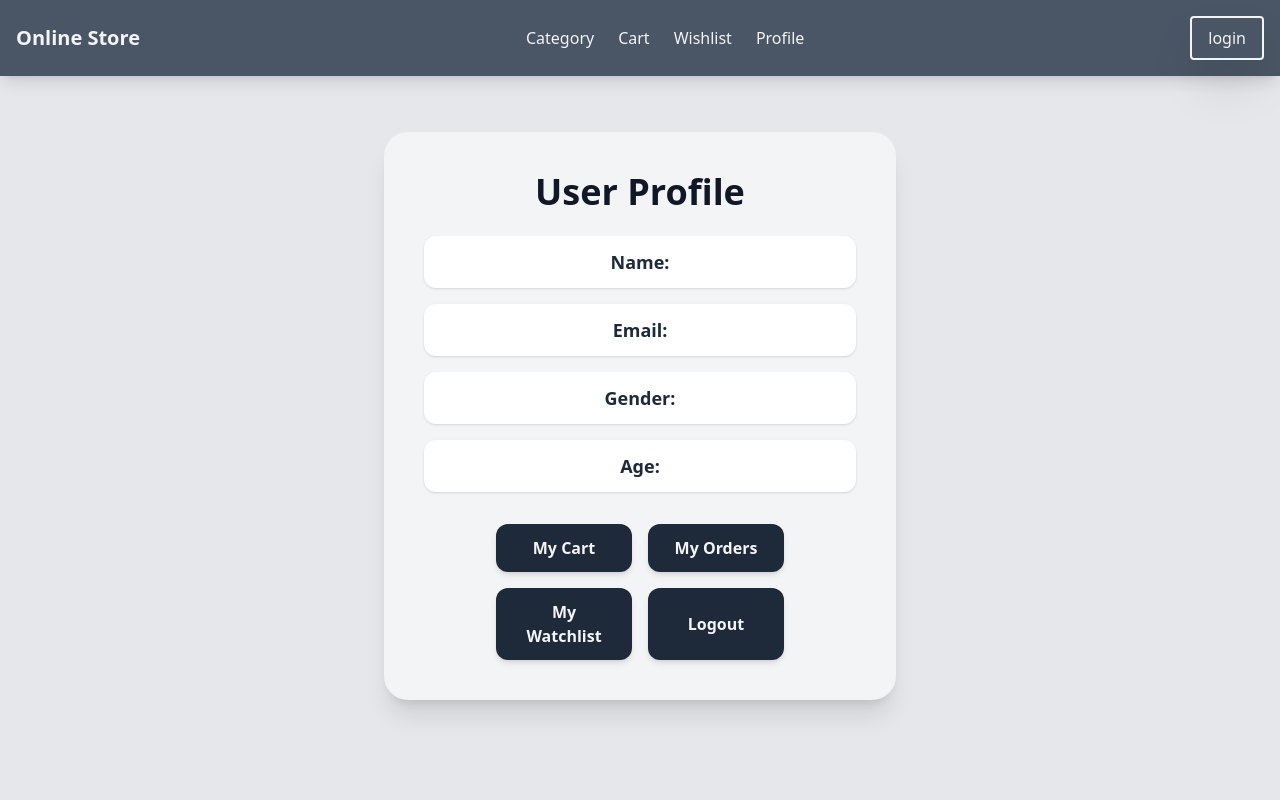
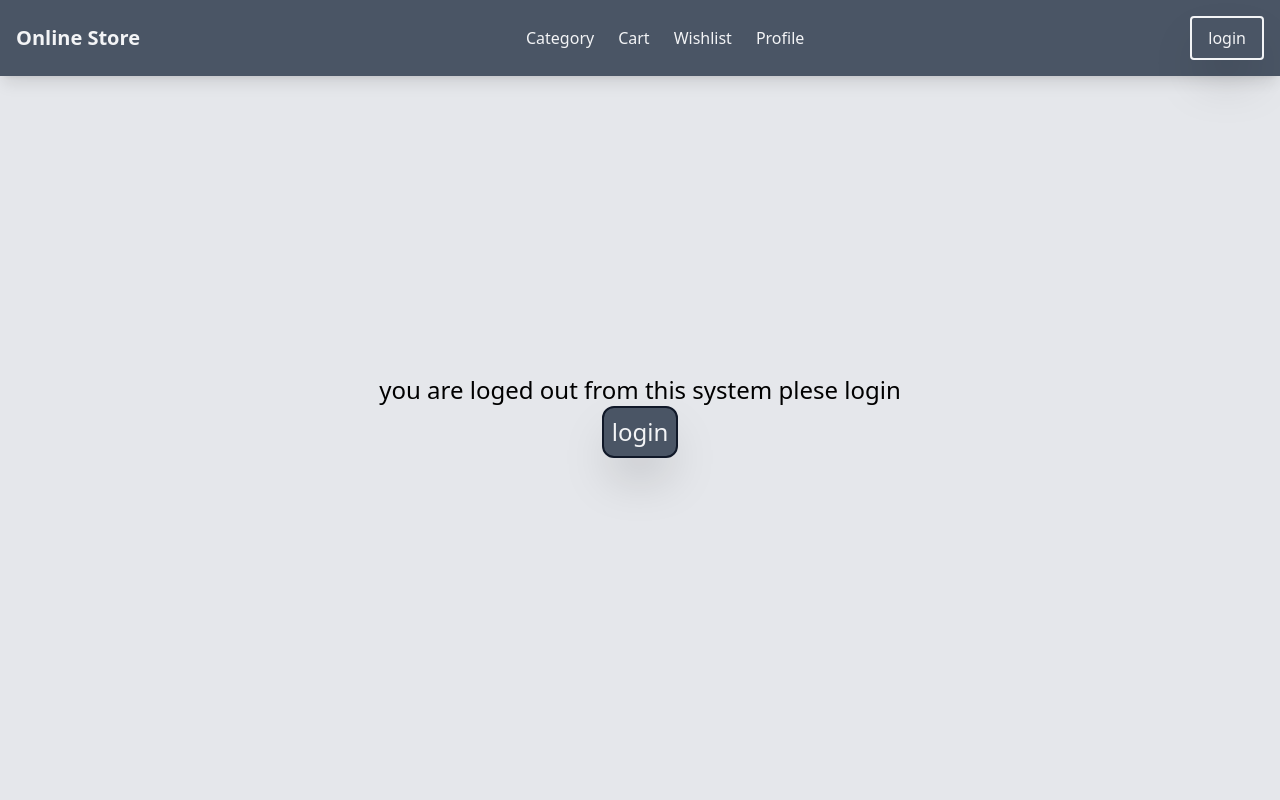
Before and after one commit to SyntaxByGulshan/OnlineBookStore, a React (Vite) app: page /profile in a window 1280 px wide. Shown: the top 800 px of the page. Built offline with nearby package versions, Linux system fonts and the light colour scheme.

Commit message:
Profile updated

```diff
--- a/src/components/Profile.jsx
+++ b/src/components/Profile.jsx
@@ -3,14 +3,17 @@ import { useNavigate } from "react-router-dom";
 import { NavLink } from "react-router-dom";
 import { useSelector, useDispatch } from "react-redux";
 import { logout ,updateCredentials} from "../store/userSlice";
+import { useState } from "react";
 
 export default function Profile() {
   const name = useSelector(state => state.user.name);
   const email = useSelector(state => state.user.email);
   const gender = useSelector(state => state.user.gender);
   const age = useSelector(state => state.user.age);
+  const isLogin=useSelector(state => state.user.isLogin);
   const dispatch = useDispatch();
   const navigate = useNavigate(); // Initialize navigate
+  const [image,setimage]=useState(null);
 
   const handleLogout = () => {
     dispatch(
@@ -24,17 +27,39 @@ export default function Profile() {
     );
     navigate("/"); // Navigate after logout
   };
+  const handelImage=(event)=>{
+    const file = event.target.files[0];
+    if (file) {
+      const reader = new FileReader();
+      reader.onloadend = () => {
+        setimage(reader.result); // Store the image as a data URL
+      };
+      reader.readAsDataURL(file);
+    }
+  }
 
   return (
     <>
+      {isLogin?
       <div className="flex items-center justify-center min-h-screen bg-gray-200 pt-8">
         <div className="bg-gray-100 p-10 rounded-3xl shadow-xl w-full max-w-lg text-center transform transition-all hover:scale-105">
-          <h2 className="text-4xl font-extrabold text-gray-900 mb-6">User Profile</h2>
+        <div className="flex flex-col items-center">
+      <label htmlFor="fileInput" className="cursor-pointer">
+        <div className="w-32 h-32 flex items-center justify-center rounded-full border-2  text-gray-500 hover:border-blue-500 transition">
+          {image ? (
+            <img src={image} alt="Preview" className="w-full h-full rounded-full object-cover" />
+          ) : (
+            <span className="text-4xl">+</span>
+          )}
+        </div>
+      </label>
+      <input id="fileInput" type="file" accept="image/*" onChange={handelImage} className="hidden" />
+    </div>
           <div className="space-y-4 text-gray-800 text-lg">
-            <p className="bg-white p-3 rounded-xl shadow-sm"><span className="font-semibold">Name:</span> {name}</p>
-            <p className="bg-white p-3 rounded-xl shadow-sm"><span className="font-semibold">Email:</span> {email}</p>
-            <p className="bg-white p-3 rounded-xl shadow-sm"><span className="font-semibold">Gender:</span> {gender}</p>
-            <p className="bg-white p-3 rounded-xl shadow-sm"><span className="font-semibold">Age:</span> {age}</p>
+            <p className="bg-white p-3 rounded-xl shadow-sm">{name}</p>
+            <p className="bg-white p-3 rounded-xl shadow-sm"> {email}</p>
+            <p className="bg-white p-3 rounded-xl shadow-sm"> {gender}</p>
+            <p className="bg-white p-3 rounded-xl shadow-sm"> {age}</p>
           </div>
           <div className="mt-8 flex flex-wrap justify-center gap-4">
             <NavLink
@@ -59,7 +84,14 @@ export default function Profile() {
             </button>
           </div>
         </div>
-      </div>
+      </div>:<div className="flex flex-col items-center justify-center min-h-screen bg-gray-200 pt-8  text-2xl">
+       <p className="text-center">you are loged out from this system plese login</p>
+       <NavLink to="/">
+       <button className="border-2 rounded-xl shadow-2xl border-gray-900 p-2 bg-gray-600 text-gray-100 hover:bg-gray-950">
+        login
+        </button>
+       </NavLink>
+        </div>}
     </>
   );
 }
--- a/src/store/userSlice.js
+++ b/src/store/userSlice.js
@@ -2,7 +2,7 @@ import { createSlice } from "@reduxjs/toolkit";
 
 let userSlice = createSlice({
   name: "user",
-  initialState: { email:"",name: "", password: "",age:null,gender:"",isLogin:false},
+  initialState: { email:"",name: "", password: "",age:null,gender:"",isLogin:false,profilePic:""},
   reducers: {
     login: (state) => {
       state.isLogin = true;
@@ -17,6 +17,7 @@ let userSlice = createSlice({
       state.age = action.payload.age;
       state.gender = action.payload.gender;
       state.isLogin = action.payload.isLogin;
+      state.profilePic=action.payload.profilePic;
     },
   },
 });
```
